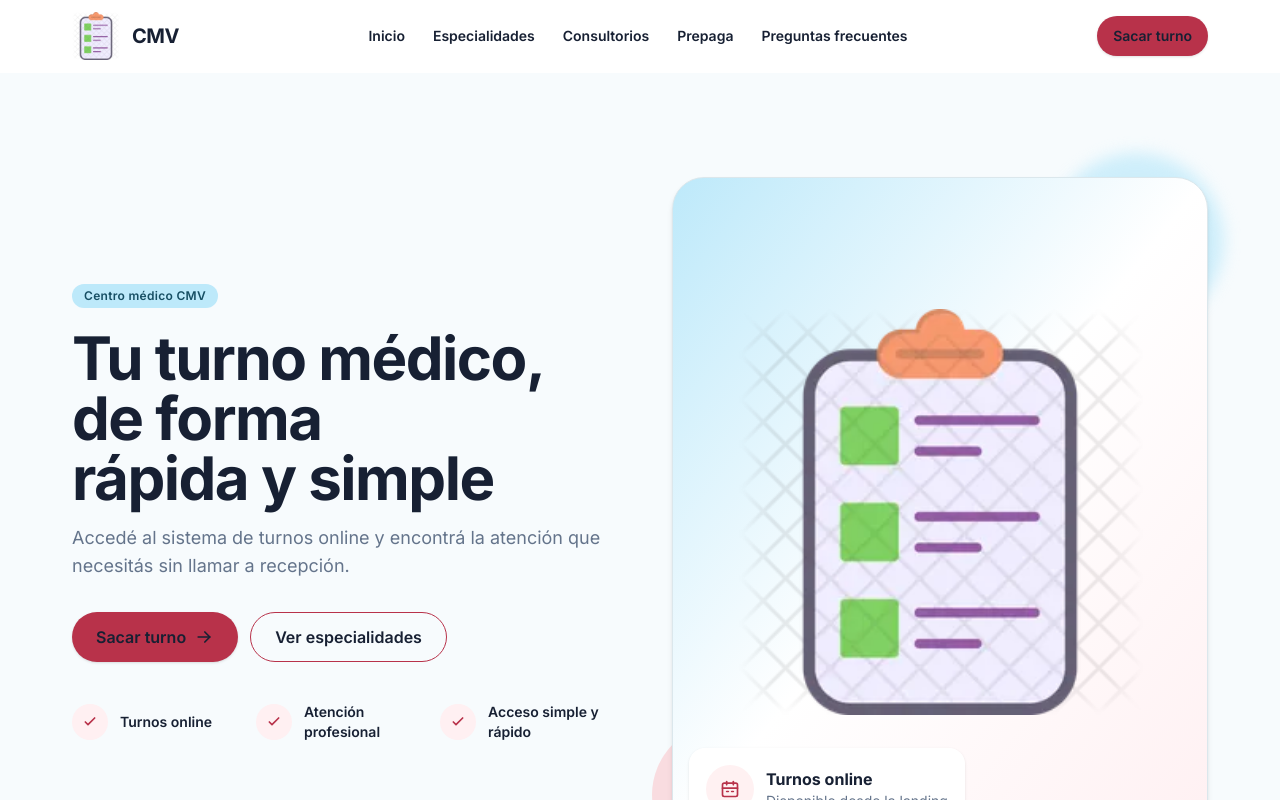
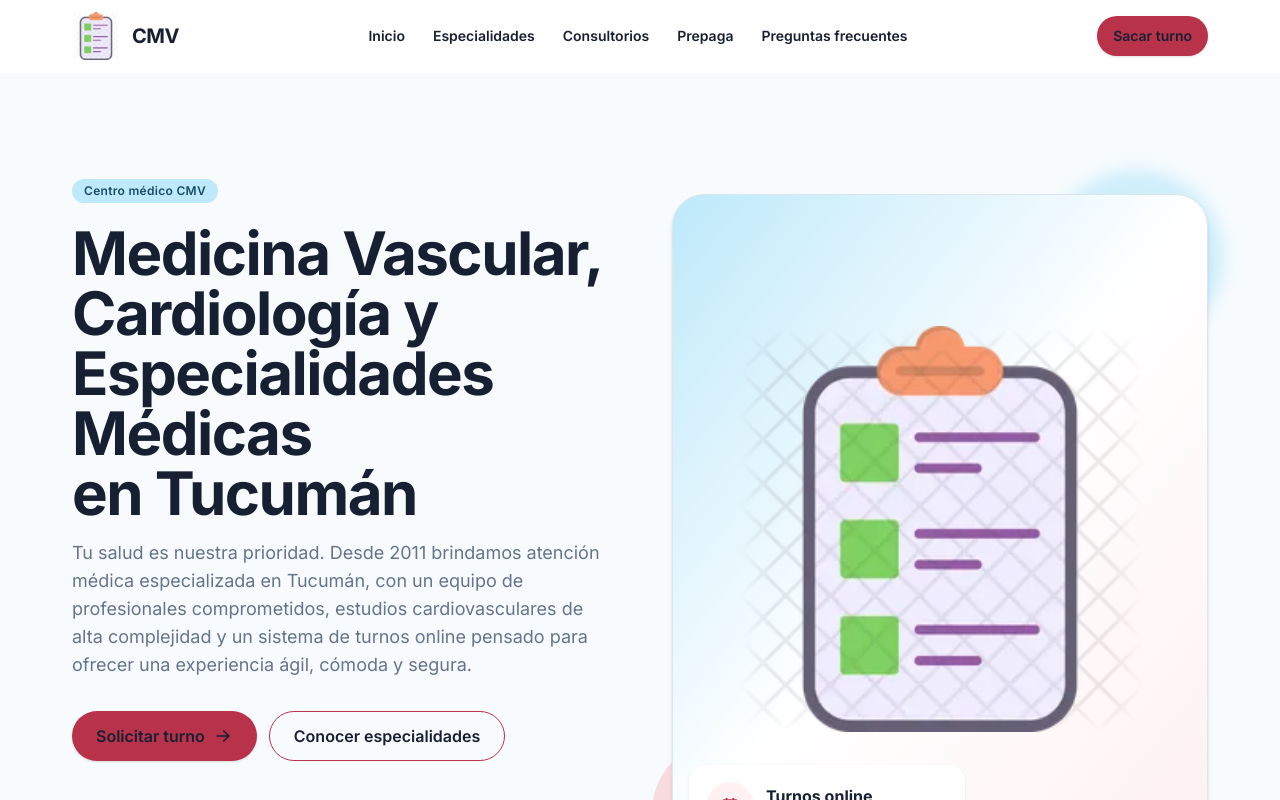
Before and after one commit to Nuvra-Technologies/CMV-landing, a Next.js app: page / in a window 1280 px wide. Shown: the top 800 px of the page. Built offline with nearby package versions, Linux system fonts and the light colour scheme.

Commit message:
hero info added

```diff
--- a/src/constants/hero.ts
+++ b/src/constants/hero.ts
@@ -1,16 +1,16 @@
 export const HERO_CONTENT = {
   eyebrow: "Centro médico CMV",
-  title: "Tu turno médico, de forma rápida y simple",
+  title: "Medicina Vascular, Cardiología y Especialidades Médicas en Tucumán",
   description:
-    "Accedé al sistema de turnos online y encontrá la atención que necesitás sin llamar a recepción.",
+    "Tu salud es nuestra prioridad. Desde 2011 brindamos atención médica especializada en Tucumán, con un equipo de profesionales comprometidos, estudios cardiovasculares de alta complejidad y un sistema de turnos online pensado para ofrecer una experiencia ágil, cómoda y segura.",
 
   primaryAction: {
-    label: "Sacar turno",
+    label: "Solicitar turno",
     href: "/#turnos",
   },
 
   secondaryAction: {
-    label: "Ver especialidades",
+    label: "Conocer especialidades",
     href: "/especialidades",
   },
 
@@ -20,8 +20,8 @@ export const HERO_CONTENT = {
   },
 
   indicators: [
-    "Turnos online",
-    "Atención profesional",
-    "Acceso simple y rápido",
+    "Más de 14 años de trayectoria",
+    "Único Centro de Medicina Vascular en Tucumán",
+    "Atención con obras sociales y prepagas",
   ],
 } as const;
```
